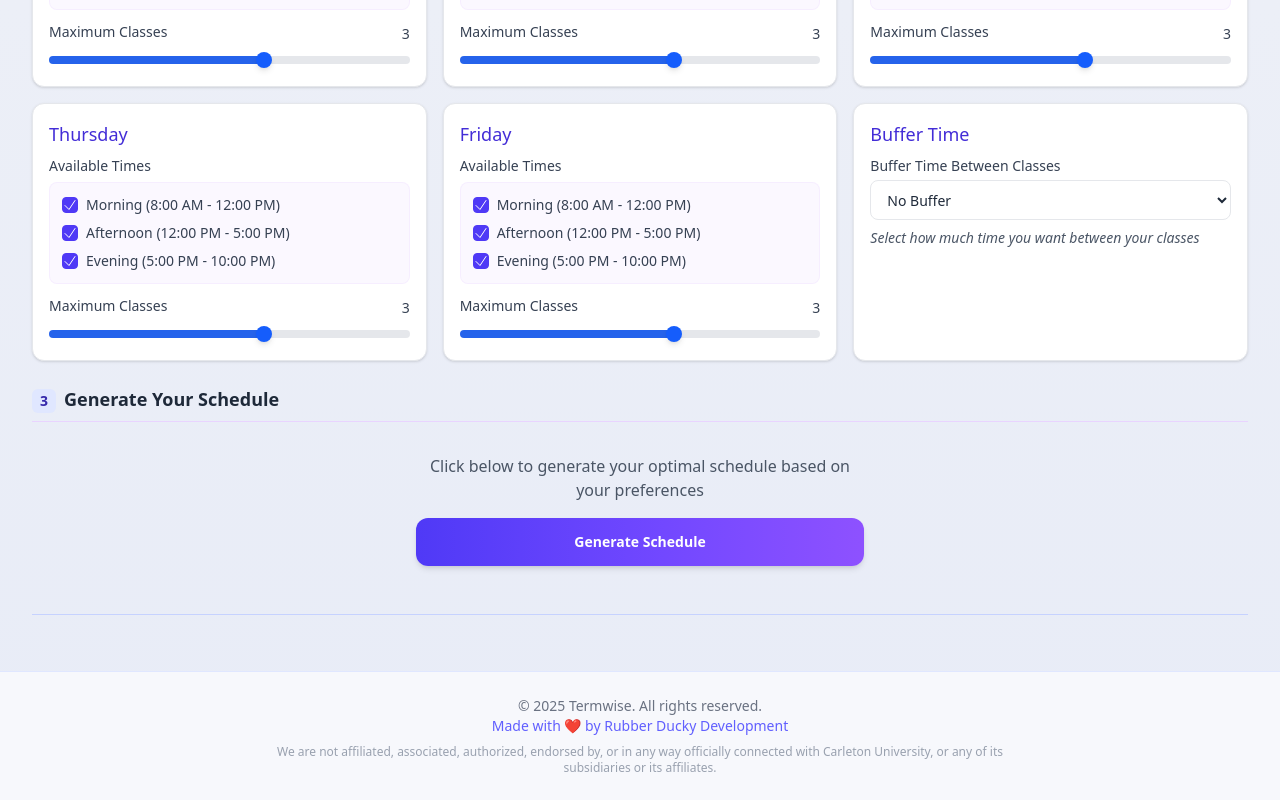
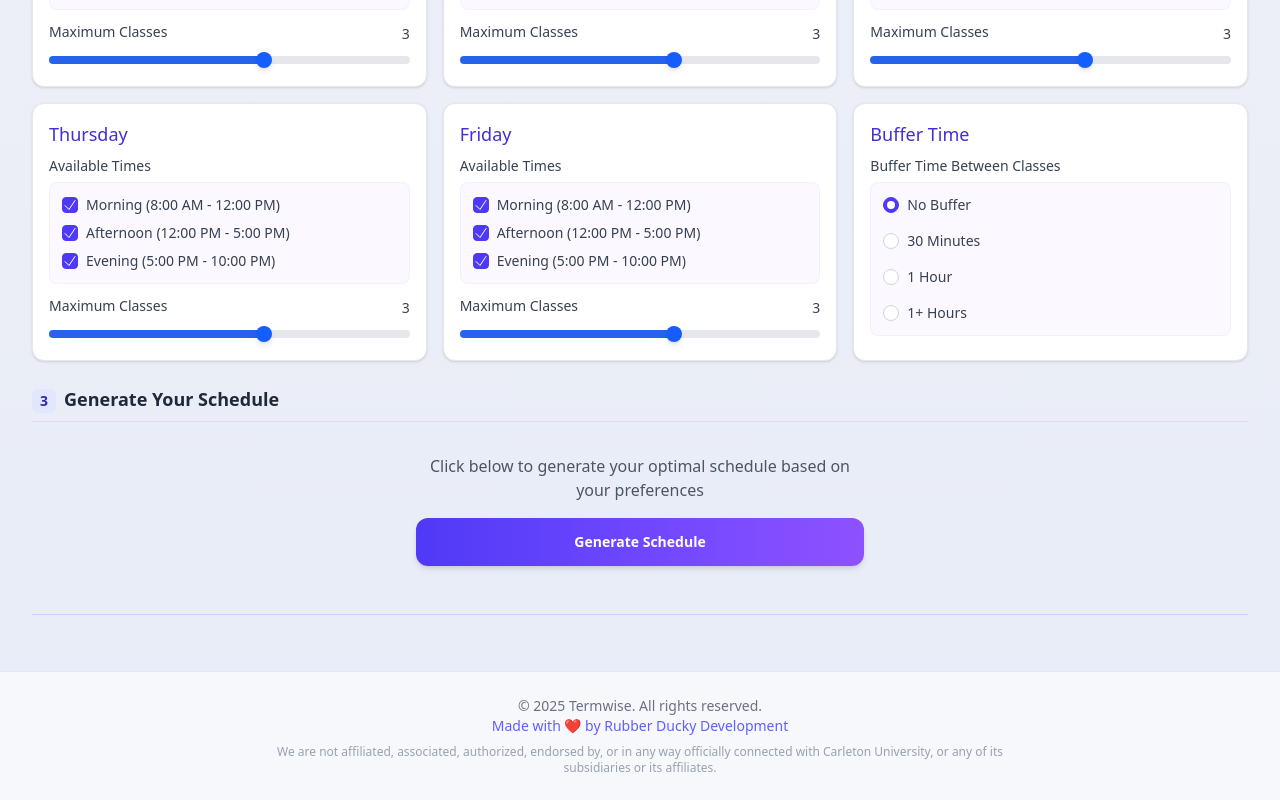
Before and after one commit to Rubber-Ducky-Development/carleton-course-scheduler, a Next.js app: page / in a window 1280 px wide. Shown: the part 784-1584 px from the top of the page. Built offline with nearby package versions, Linux system fonts and the light colour scheme.

Commit message:
Improved buffer time card. Radio select

```diff
--- a/src/components/forms/buffer-time-form.tsx
+++ b/src/components/forms/buffer-time-form.tsx
@@ -1,8 +1,8 @@
 'use client';
 
 import { useSchedulerStore } from '@/lib/store/scheduler';
-import { Select } from '@/components/ui/select';
 import { BufferTime } from '@/lib/types/scheduler';
+import { RadioGroup } from '@/components/ui/radio';
 
 const bufferOptions = [
     { value: 'No Buffer', label: 'No Buffer' },
@@ -12,21 +12,24 @@ const bufferOptions = [
 ];
 
 export function BufferTimeForm() {
-    const { preferences, updateBufferTime } = useSchedulerStore();    return (
+    const { preferences, updateBufferTime } = useSchedulerStore();
+
+    return (
         <div className="h-full">
             <h3 className="mb-2 font-medium text-indigo-700 text-lg">Buffer Time</h3>
-
-            <div>
-                <Select
-                    label="Buffer Time Between Classes"
-                    options={bufferOptions}
-                    value={preferences.bufferTime}
-                    onChange={(e) => updateBufferTime(e.target.value as BufferTime)}
-                    className="mb-2"
-                />
-                <p className="text-sm text-gray-600 italic">
-                    Select how much time you want between your classes
-                </p>
+              <div>
+                <div className="mb-1.5 text-sm font-medium text-gray-700">
+                    Buffer Time Between Classes
+                </div>
+                <div className="flex flex-col space-y-2 bg-purple-50/70 p-3 rounded-lg border border-purple-100/60">
+                    <RadioGroup
+                        options={bufferOptions}
+                        value={preferences.bufferTime}
+                        name="buffer-time"
+                        onChange={(value) => updateBufferTime(value as BufferTime)}
+                        direction="vertical"
+                    />
+                </div>
             </div>
         </div>
     );
--- /dev/null
+++ b/src/components/ui/radio.tsx
@@ -0,0 +1,80 @@
+import * as React from 'react';
+import { cn } from '@/lib/utils/cn';
+
+export interface RadioProps extends React.InputHTMLAttributes<HTMLInputElement> {
+  label?: string;
+}
+
+const Radio = React.forwardRef<HTMLInputElement, RadioProps>(
+  ({ className, label, ...props }, ref) => {
+    return (
+      <div className="flex items-center space-x-2">
+        <label className="flex items-center space-x-2 cursor-pointer" htmlFor={props.id}>
+          <div className="relative flex items-center">
+            <input
+              type="radio"
+              ref={ref}
+              className={cn(
+                'peer h-4 w-4 appearance-none rounded-full border border-gray-300 bg-white checked:border-indigo-600 checked:bg-indigo-600 focus:outline-none focus:ring-2 focus:ring-indigo-200 focus:ring-offset-0 disabled:cursor-not-allowed disabled:opacity-50',
+                className
+              )}
+              {...props}
+            />
+            <div className="absolute left-1 top-1 h-2 w-2 rounded-full bg-white opacity-0 peer-checked:opacity-100" />
+          </div>
+          {label && (
+            <span className="text-sm font-medium text-gray-700">
+              {label}
+            </span>
+          )}
+        </label>
+      </div>
+    );
+  }
+);
+
+Radio.displayName = 'Radio';
+
+export interface RadioGroupProps {
+  className?: string;
+  options: Array<{ value: string; label: string }>;
+  value?: string;
+  name: string;
+  onChange?: (value: string) => void;
+  direction?: 'vertical' | 'horizontal';
+  label?: string;
+}
+
+const RadioGroup = React.forwardRef<HTMLDivElement, RadioGroupProps>(
+  ({ className, options, value, name, onChange, direction = 'vertical', label, ...props }, ref) => {
+    return (
+      <div className="w-full" ref={ref} {...props}>
+        {label && (
+          <label className="mb-1 block text-sm font-medium text-gray-700">
+            {label}
+          </label>
+        )}
+        <div className={cn(
+          'flex gap-4',
+          direction === 'vertical' ? 'flex-col' : 'flex-row flex-wrap'
+        )}>
+          {options.map((option) => (
+            <Radio
+              key={option.value}
+              id={`${name}-${option.value}`}
+              name={name}
+              value={option.value}
+              checked={value === option.value}
+              onChange={(e) => onChange?.(e.target.value)}
+              label={option.label}
+            />
+          ))}
+        </div>
+      </div>
+    );
+  }
+);
+
+RadioGroup.displayName = 'RadioGroup';
+
+export { Radio, RadioGroup };
```
